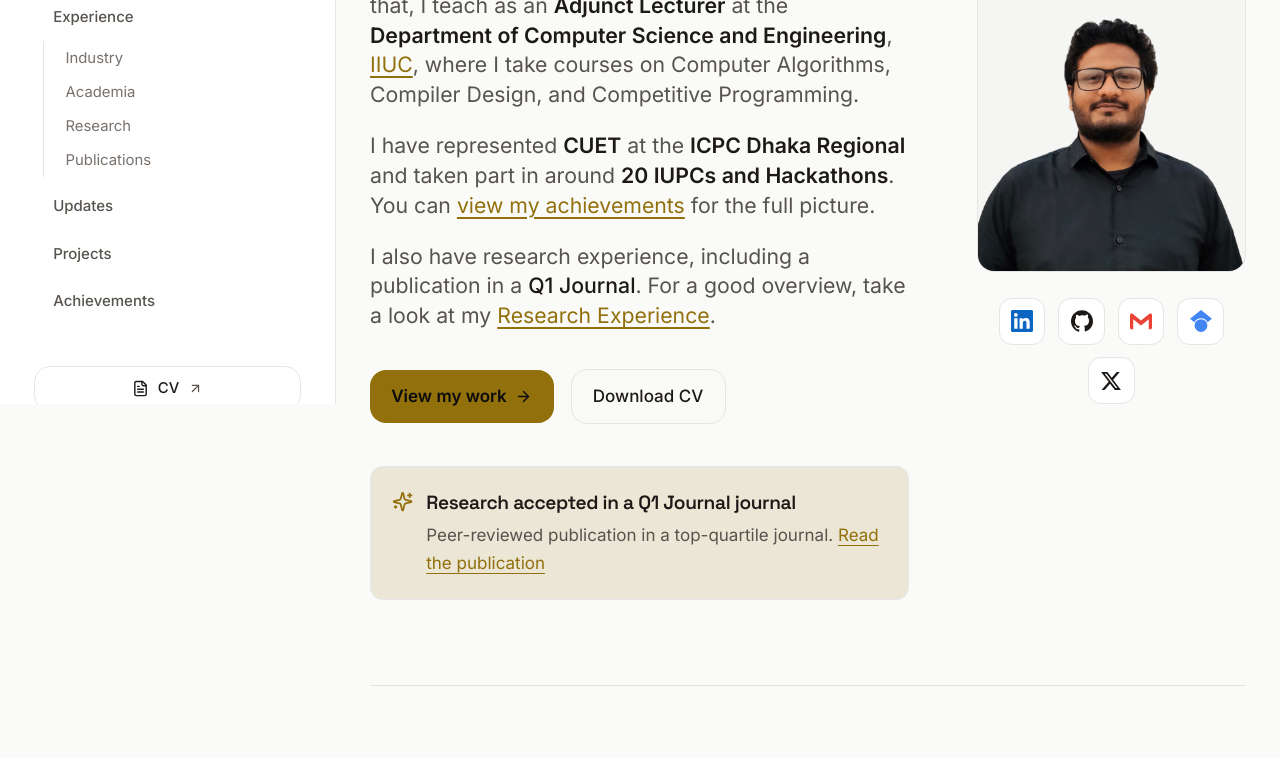
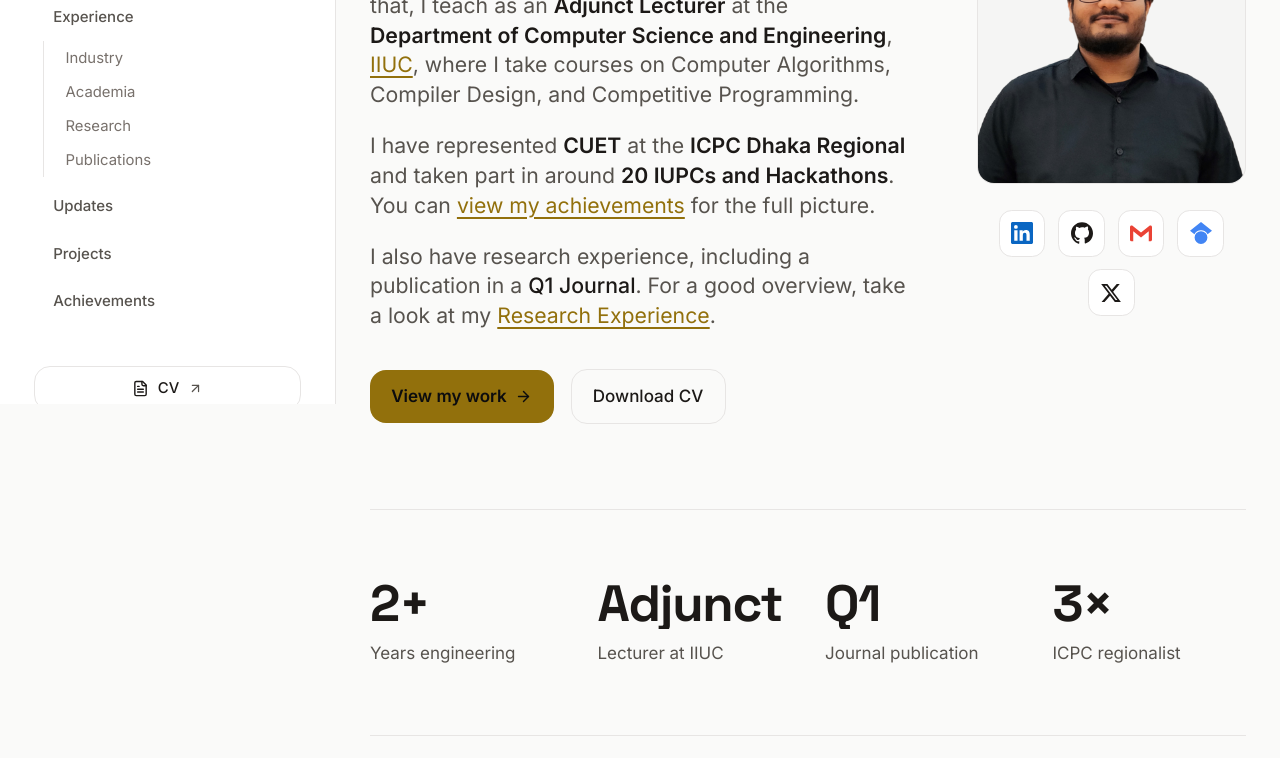
Before and after one commit to ChyYasir/my-portfolio, a Next.js app: page / in a window 1280 px wide. Shown: the part 396-1154 px from the top of the page. Built offline with nearby package versions, Linux system fonts and the light colour scheme.

Commit message:
Remove Sparkles component from Hero section to streamline design and focus on key content

```diff
--- a/src/components/sections/Hero.js
+++ b/src/components/sections/Hero.js
@@ -3,7 +3,7 @@
 import Image from "next/image";
 import Link from "next/link";
 import { motion } from "framer-motion";
-import { ArrowRight, Sparkles } from "lucide-react";
+import { ArrowRight } from "lucide-react";
 import { siteConfig } from "@/lib/site";
 import { heroStagger, heroItem } from "@/lib/motion";
 import SocialLinks from "@/components/ui/SocialLinks";
@@ -116,23 +116,6 @@ export default function Hero() {
             </a>
           </motion.div>
 
-          <motion.div
-            variants={heroItem}
-            className="mt-10 flex items-start gap-3 p-5 rounded-xl border border-accent/30 bg-accent-muted"
-          >
-            <Sparkles className="w-5 h-5 text-accent shrink-0 mt-0.5" />
-            <div>
-              <p className="font-display font-semibold text-foreground text-lg">
-                Research accepted in a {research.badge} journal
-              </p>
-              <p className="text-muted mt-1 leading-relaxed">
-                Peer-reviewed publication in a top-quartile journal.{" "}
-                <Link href="/experience#research" className={accentLink}>
-                  Read the publication
-                </Link>
-              </p>
-            </div>
-          </motion.div>
         </div>
 
         {/* Image column */}
```
